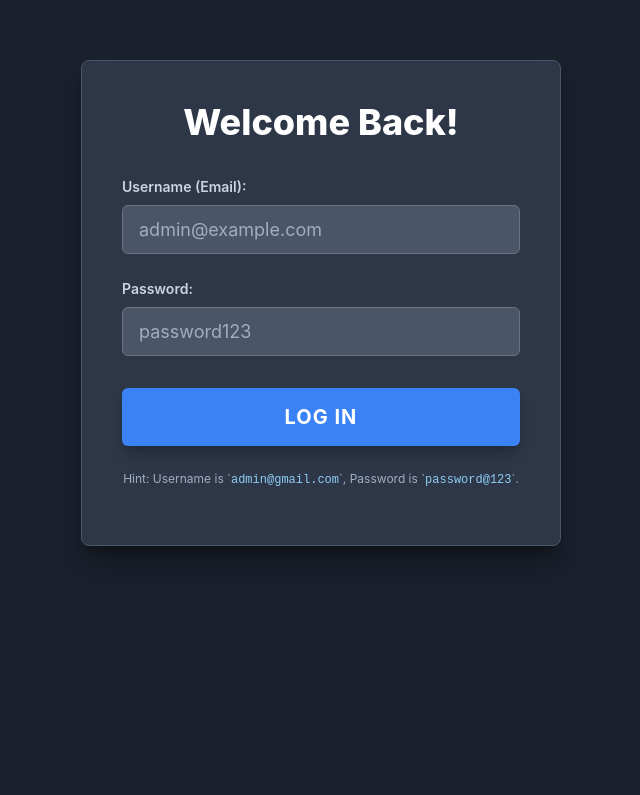
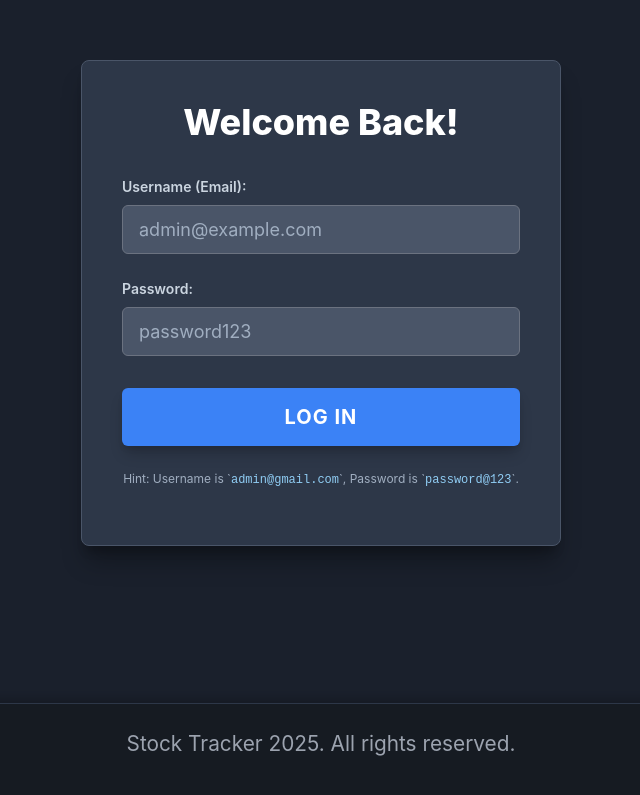
Before and after one commit to jacobalex-19/stock-tracker, a React (Create React App) app in the folder frontend/: page /login in a window 1280 px wide. Shown: the part 129-924 px from the top of the page, without its empty margins (319-959 px from the left). Before the commit the page ends 864 px from the top, so only its background shows below. Built offline with nearby package versions, Linux system fonts and the light colour scheme.

Commit message:
Added trademark section

```diff
--- a/frontend/src/App.js
+++ b/frontend/src/App.js
@@ -122,6 +122,10 @@ function App() {
                     {/* Fallback for any unmatched paths. Redirects to dashboard if logged in, otherwise to login. */}
                     <Route path="*" element={<Navigate to={isAuthenticated ? "/dashboard" : "/login"} replace />} />
                 </Routes>
+
+                <footer className="trademark-section">
+                    <p>Stock Tracker 2025. All rights reserved.</p>
+                </footer>
             </div>
         </Router>
     );
--- a/frontend/src/MainAppLayout.css
+++ b/frontend/src/MainAppLayout.css
@@ -190,3 +190,14 @@ html, body, #root {
         font-size: 1rem;
     }
 }
+
+.trademark-section {
+    margin-top: auto; /* Pushes the footer to the bottom */
+    padding: 1.5rem 1rem; /* Increased padding */
+    background-color: #161b22; /* Darker background than main app body */
+    color: #9ca3af; /* Muted text color */
+    text-align: center;
+    font-size: 1.3rem;
+    border-top: 1px solid #2d3748;
+    box-shadow: 0 -5px 10px rgba(0, 0, 0, 0.2);
+}
```
Also changed, not shown: 1 other file (tests, documents, lock files or other folders).
